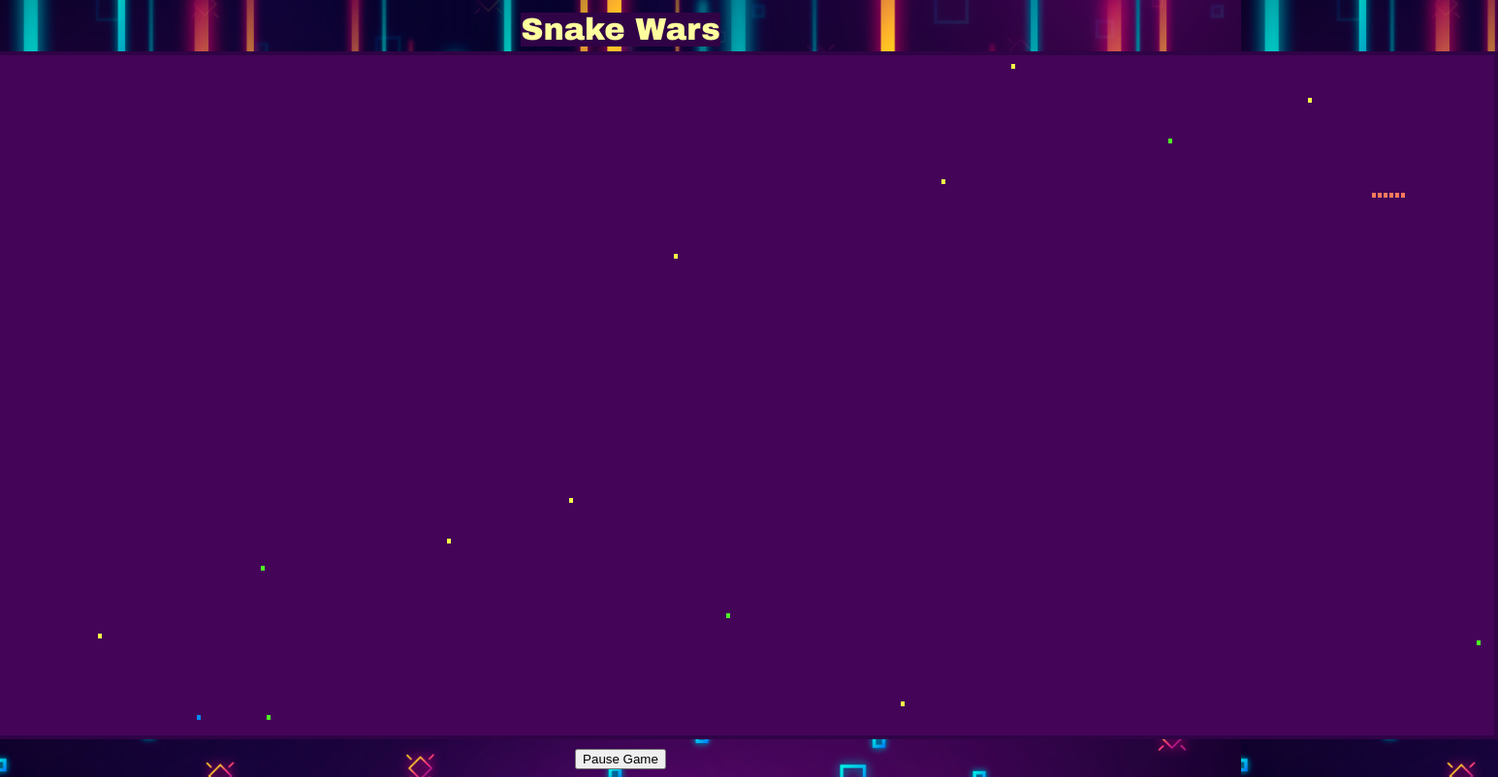
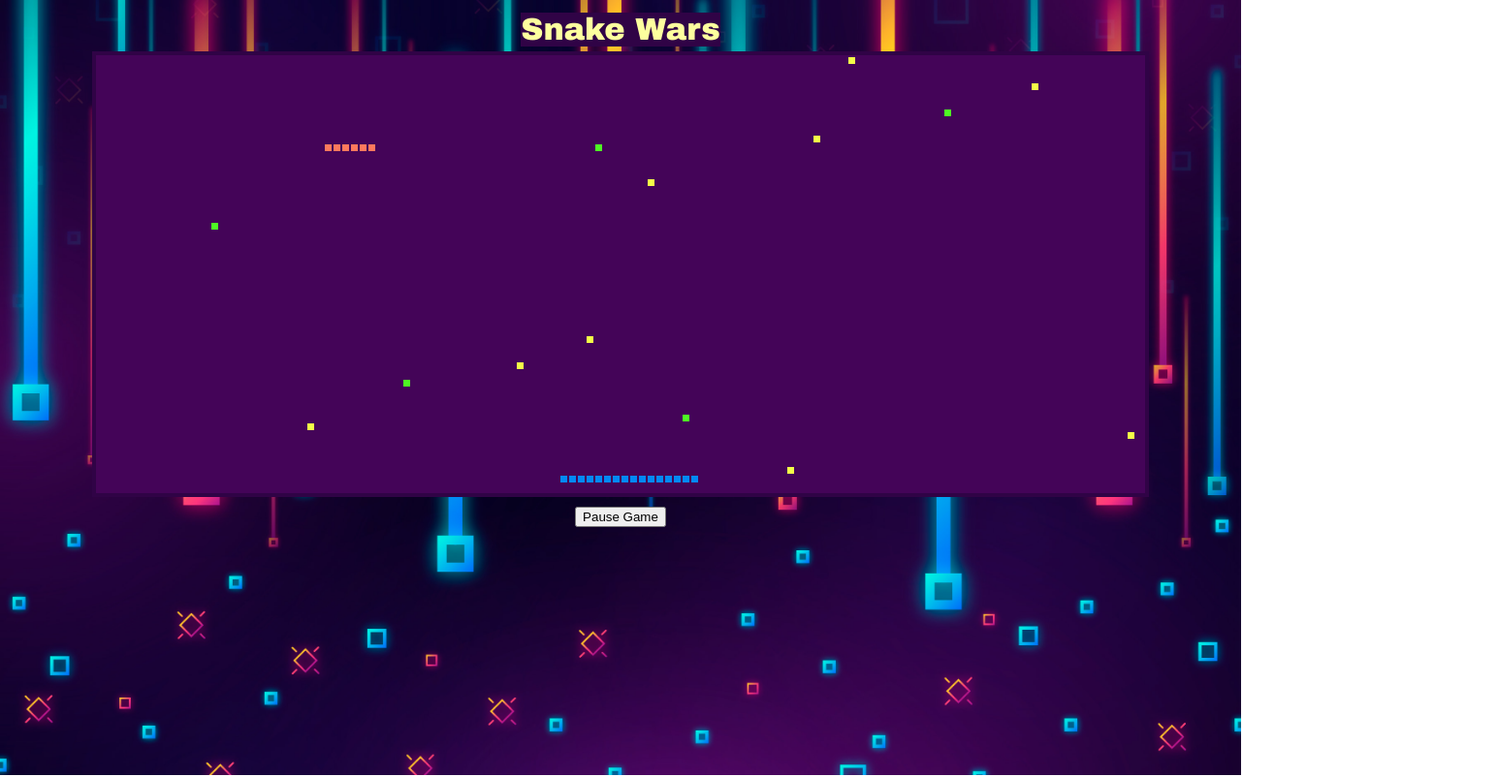
Before and after one commit to dr-jones117/War-Snakes, a website built with Vite: page index.html in a window 1280 px wide. Both pictures are taken after a click on the button "Start Game". Shown: the whole page at 97% size, 1545 px wide, since content can reach past the window. Built offline with nearby package versions, Linux system fonts and the light colour scheme.

Commit message:
updated initial game properties
this is a test body

```diff
--- a/src/main.js
+++ b/src/main.js
@@ -26,7 +26,7 @@ var tableColumns;
 //other game variables
 var intervalClock;
 var isPaused = false;
-var difficulty = 7;
+var difficulty = 6;
 
 //event handler and function that deal with directional input for player snakes
 document.addEventListener('keydown', updateSnakesDirections);
@@ -270,7 +270,7 @@ function increaseGameSpeed(additionalDifficulty) {
 
 //add functionality to buttons
 document.getElementById("startGameButton").addEventListener("click", function() {
-    initializeSnakeGame(100, 300);
+    initializeSnakeGame(50, 120);
 });
 
 document.getElementById("pauseGameButton").addEventListener("click", function() {
--- a/styles/style.css
+++ b/styles/style.css
@@ -14,7 +14,7 @@
 .snake-table td {
   width: 1px;
   height: 1px;
-  padding: 2px;
+  padding: 3px;
   margin: 0px;
 }
 
```
